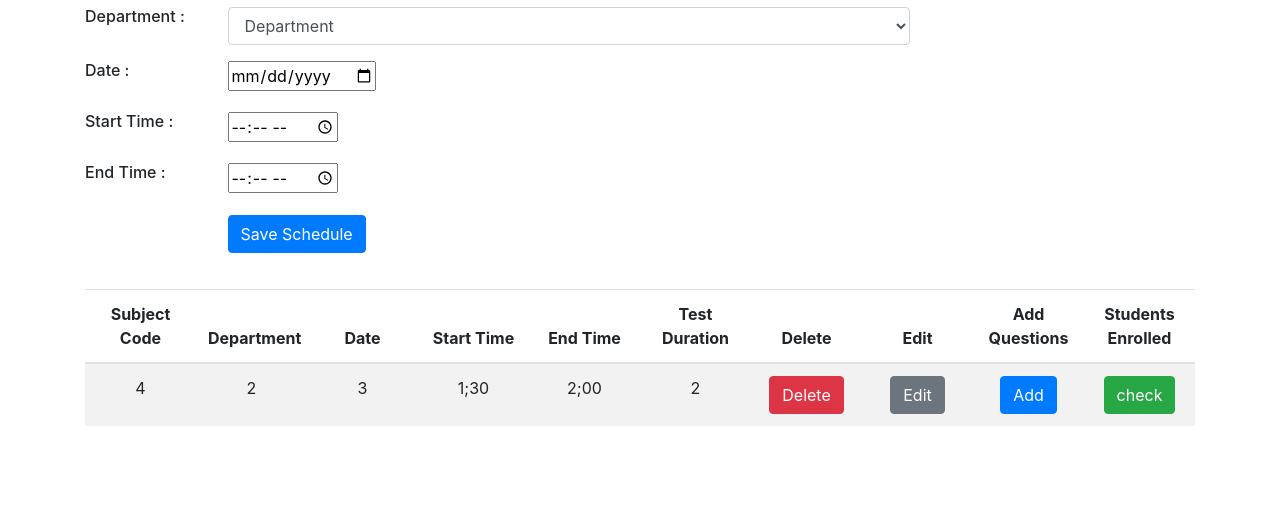
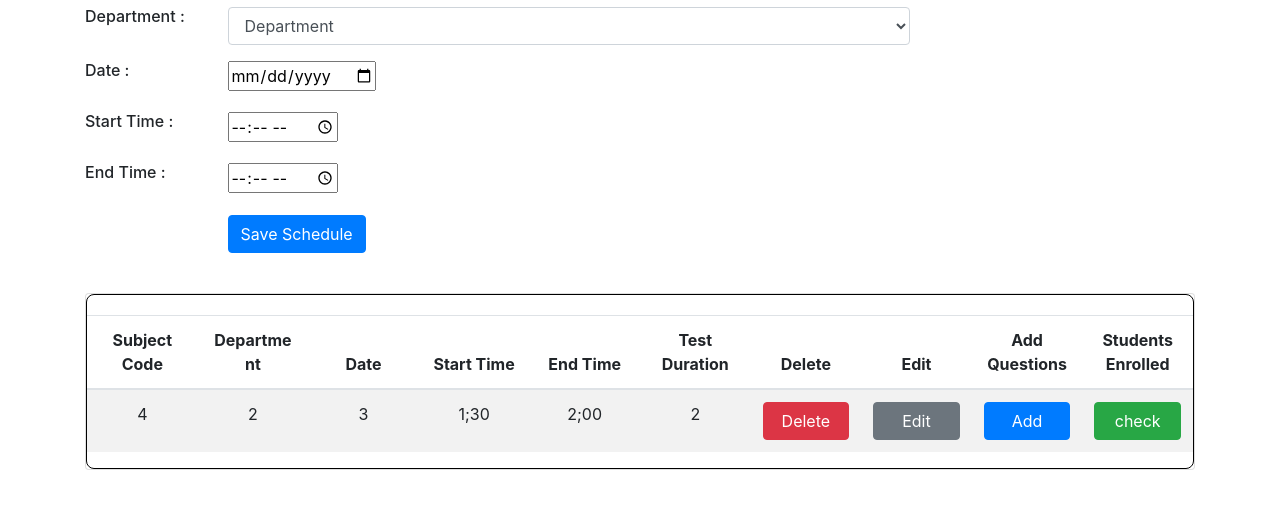
Before and after one commit to machine-sg/demo, a website: page admin/create_test.html in a window 1280 px wide. Shown: the part 132-640 px from the top of the page. Drawn offline with Linux system fonts and the light colour scheme.

Commit message:
second commit

```diff
--- a/admin/add_questiion.css
+++ b/admin/add_questiion.css
@@ -15,6 +15,23 @@ body{
     text-align: left;
     text-shadow: 1px 1px 2px black;
 
+}
+.card {
+    position: relative;
+    display: flex;
+    flex-direction: column;
+    min-width: 0;
+    word-wrap: break-word;
+    background-color: #fff;
+    background-clip: border-box;
+    border: 0 solid rgba(0,0,0,.125);
+    border-radius: .25rem;
+}
+
+.bdr{
+    display: flex;
+    border: solid 1px black;
+    border-radius: 0.5rem;
 }
 
 table{
--- a/admin/admin_profile.css
+++ b/admin/admin_profile.css
@@ -22,7 +22,9 @@ body{
     border: 0 solid rgba(0,0,0,.125);
     border-radius: .25rem;
 }
-
+.card:hover{
+    box-shadow: 2px 2px 3px grey;
+}
 .card-body {
     flex: 1 1 auto;
     min-height: 1px;
--- a/admin/create_test.css
+++ b/admin/create_test.css
@@ -18,6 +18,24 @@ body{
     text-align: left;
     text-shadow: 1px 1px 2px black;
 
+}
+
+.card {
+    position: relative;
+    display: flex;
+    flex-direction: column;
+    /* min-width: 0; */
+    word-wrap: break-word;
+    background-color: #fff;
+    background-clip: border-box;
+    border: 0 solid rgba(0,0,0,.125);
+    border-radius: .25rem;
+}
+
+.bdr{
+    display: flex;
+    border: solid 1px black;
+    border-radius: 0.5rem;
 }
 
 table{
--- a/admin/create_test.html
+++ b/admin/create_test.html
@@ -84,6 +84,9 @@
                 </form>
             </div>
         </div>
+        <br>
+        <div class="card">
+        <div class="bdr">
         <section>
 
             <table class="table table-striped">
@@ -112,19 +115,21 @@
                         <td>2;00</td>
                         <td>2 </td>
 
-                        <td><button class="btn btn-danger">Delete</button></td>
-                        <td><button class="btn btn-secondary">Edit</button></td>
+                        <td><button class="btn btn-danger btn-block">Delete</button></td>
+                        <td><button class="btn btn-secondary btn-block">Edit</button></td>
                         <td>
 
-                            <button class="btn btn-primary"><a href="../admin/add_question.html">Add</a></button>
+                            <button class="btn btn-primary btn-block"><a href="../admin/add_question.html">Add</a></button>
                         </td>
-                        <td><button class="btn btn-success"><a href="../admin/students.html">check</a></button></td>
+                        <td><button class="btn btn-success btn-block"><a href="../admin/students.html">check</a></button></td>
                     </tr>
                 </tbody>
 
             </table>
 
         </section>
+        </div>
+        </div>
     </div>
 
 </body>
--- a/admin/notification.css
+++ b/admin/notification.css
@@ -18,6 +18,19 @@ body{
     text-shadow: 1px 1px 2px black;
     align-items: center;
 }
+
+.card {
+    position: relative;
+    display: flex;
+    flex-direction: column;
+    min-width: 0;
+    word-wrap: break-word;
+    background-color: #fff;
+    background-clip: border-box;
+    border: 0 solid rgba(0,0,0,.125);
+    border-radius: .25rem;
+}
+
 .footer {
     background-color: rgb(29, 26, 26);
     margin: 0px auto;
@@ -82,3 +95,11 @@ button a:hover{
     color: white;
     text-decoration: none;
 }
+
+.btn-block{
+    position: relative;
+    flex-direction: column;
+    word-wrap: break-word;
+    word-break: unset;
+    border-radius: .25rem;
+}
--- a/admin/students.css
+++ b/admin/students.css
@@ -19,6 +19,19 @@ body{
     text-shadow: 1px 1px 2px black;
 
 }
+
+.card {
+    position: relative;
+    display: flex;
+    flex-direction: column;
+    min-width: 0;
+    word-wrap: break-word;
+    background-color: #fff;
+    background-clip: border-box;
+    border: 0 solid rgba(0,0,0,.125);
+    border-radius: .25rem;
+}
+
 
 table{
     table-layout: fixed;
@@ -42,7 +55,7 @@ table  td{
 .bdr{
     display: flex;
     border: solid 2px black;
-    border-radius: 2rem;
+    border-radius: 0.5rem;
 }
 
 button a{
```
Also changed, not shown: admin/add_question.html (+5 -0 lines), admin/add_subject.html (+3 -3 lines), admin/notification.html (+13 -12 lines), admin/students.html (+4 -3 lines), admin/add_subject.css (line endings or trailing spaces).
